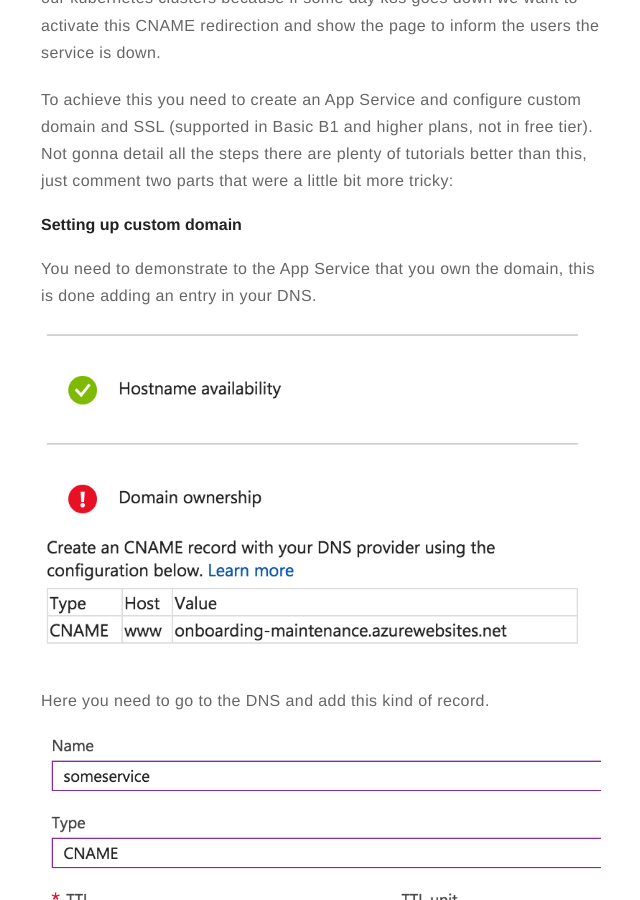
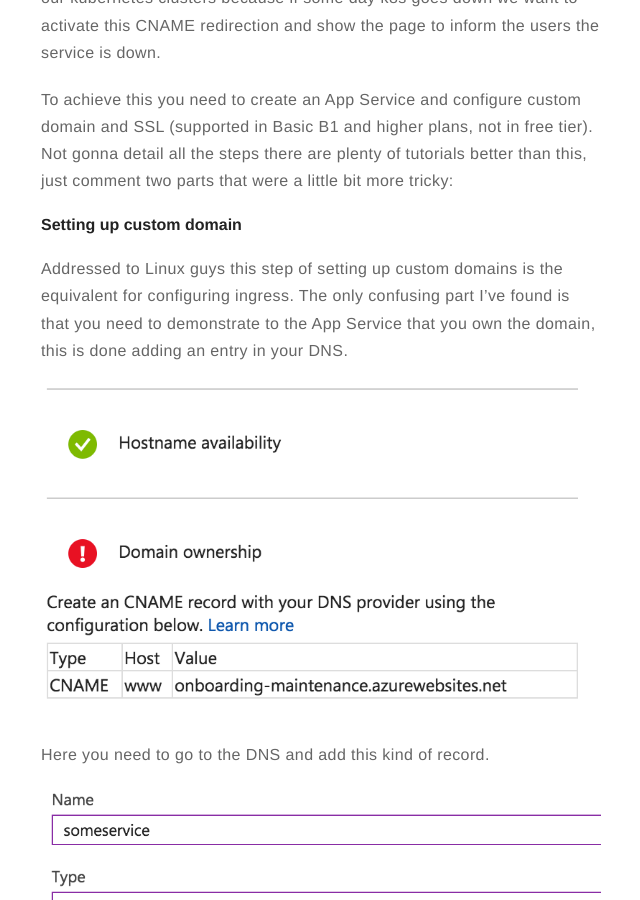
Before and after one commit to ccanizares/KeepCoding, a Jekyll site: the page built from _posts/2018-01-11-azure-dns-cname-redirection.markdown, in a window 1280 px wide and 900 px high, scrolled down 1897 px. Shown: the whole window, without its empty margins (319-959 px from the left). Built offline with Jekyll 4.4.1, drawn with Linux system fonts in a browser that asks for light colours; comment, search, counter and statistics services are not loaded.

Commit message:
fix some mistakes in post

```diff
--- a/_posts/2018-01-11-azure-dns-cname-redirection.markdown
+++ b/_posts/2018-01-11-azure-dns-cname-redirection.markdown
@@ -58,7 +58,7 @@ To achieve this you need to create an App Service and configure custom domain an
 
 #### Setting up custom domain
 
-You need to demonstrate to the App Service that you own the domain, this is done adding an entry in your DNS.
+Addressed to Linux guys this step of setting up custom domains is the equivalent for configuring ingress. The only confusing part I've found is that you need to demonstrate to the App Service that you own the domain, this is done adding an entry in your DNS.
 
 <img src='../assets/images/azure-dns-cname-redirection.png' />
 
```
